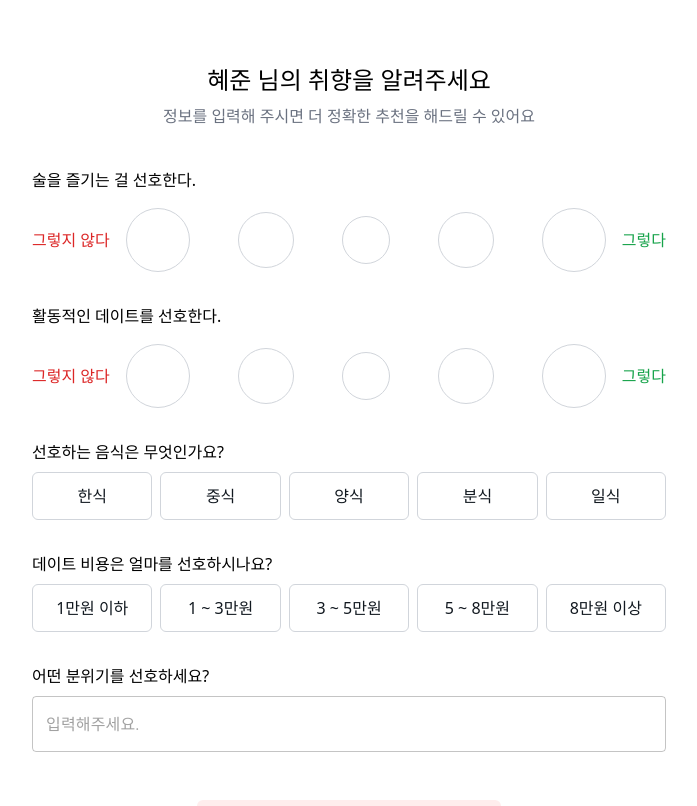
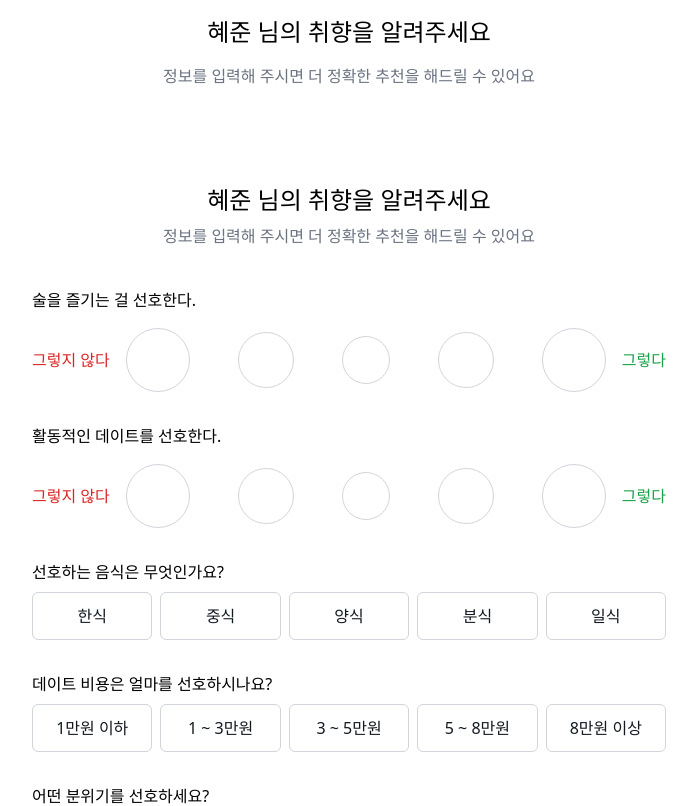
Before and after one commit to PitterPetter/PitterPetter_FE, a React (Vite) app: page /onboarding in a window 1280 px wide. Shown: the top 806 px of the page, without its empty margins (291-988 px from the left). Built offline with nearby package versions, Linux system fonts and the light colour scheme; no server answers.

Commit message:
chore: add personal onboarding text in OnboardingPage - PIT-401

```diff
--- a/src/pages/OnboardingPage/OnboardingPage.tsx
+++ b/src/pages/OnboardingPage/OnboardingPage.tsx
@@ -9,8 +9,10 @@ export const OnboardingPage = () => {
   return (
     <div className="w-full flex justify-center">
       <div className="flex flex-col gap-4 p-4 pt-0 max-w-[450px] md:max-w-[800px]">
-        <div className="h-full p-4 pb-6">
+        <div className="h-full p-4 pb-6 flex flex-col gap-4 items-center justify-center">
           {/* 개인 온보딩 */}
+          <h1 className="text-2xl">혜준 님의 취향을 알려주세요</h1>
+          <p className="text-gray-500 pb-8">정보를 입력해 주시면 더 정확한 추천을 해드릴 수 있어요</p>
           <PersonalOnboarding />
           {/* Button - API 연결 후 Post하고 메인 페이지로 이동 추가 예정 */}
           <div className="flex justify-center items-center mt-12">
```
